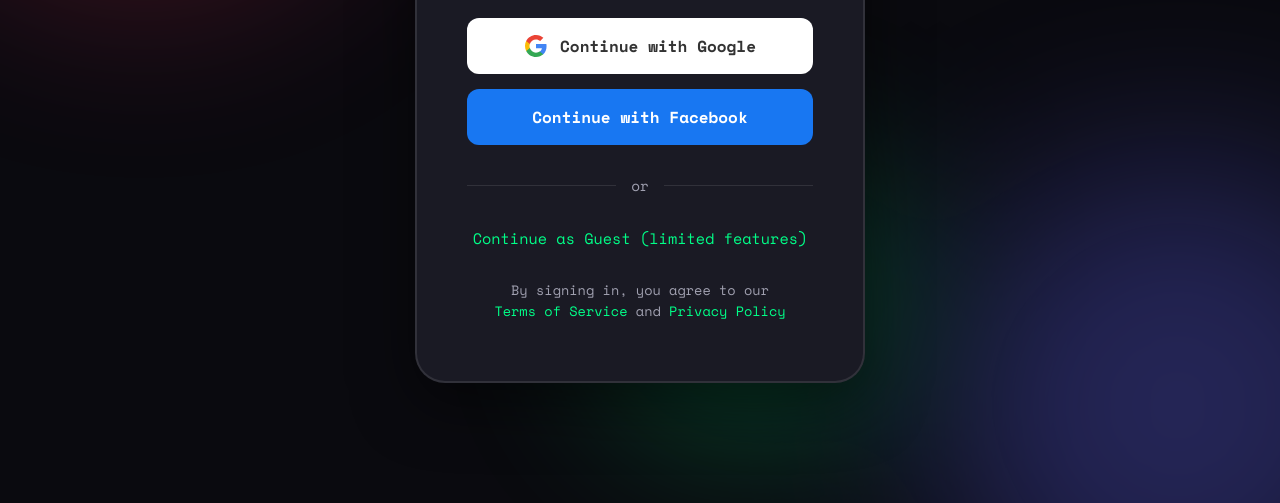
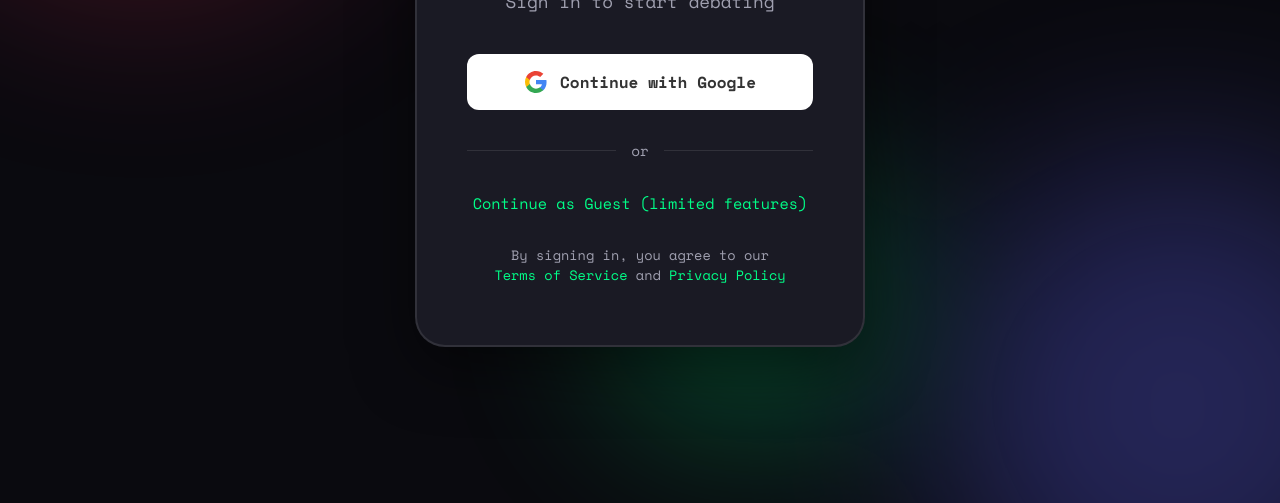
Before and after one commit to HenrikMarshall/debate-roulette, a website: page public/login.html in a window 1280 px wide. Shown: the part 297-800 px from the top of the page. Drawn offline with nearby package versions, Linux system fonts and the light colour scheme; no server answers.

Commit message:
FB login display none

```diff
--- a/public/login.html
+++ b/public/login.html
@@ -298,7 +298,7 @@
                 Continue with Google
             </button>
 
-            <button class="login-btn facebook" id="facebookLoginBtn" style="display:none>
+            <button class="login-btn facebook" id="facebookLoginBtn" style="display: none;">
                 <svg viewBox="0 0 24 24" fill="currentColor">
                     <path d="M24 12.073c0-6.627-5.373-12-12-12s-12 5.373-12 12c0 5.99 4.388 10.954 10.125 11.854v-8.385H7.078v-3.47h3.047V9.43c0-3.007 1.792-4.669 4.533-4.669 1.312 0 2.686.235 2.686.235v2.953H15.83c-1.491 0-1.956.925-1.956 1.874v2.25h3.328l-.532 3.47h-2.796v8.385C19.612 23.027 24 18.062 24 12.073z"/>
                 </svg>
```
